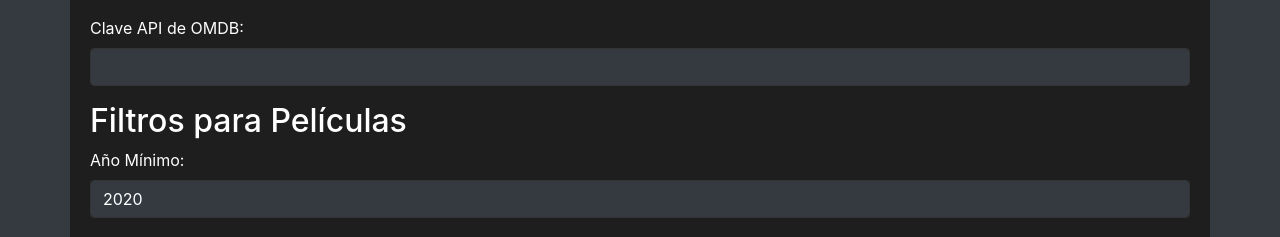
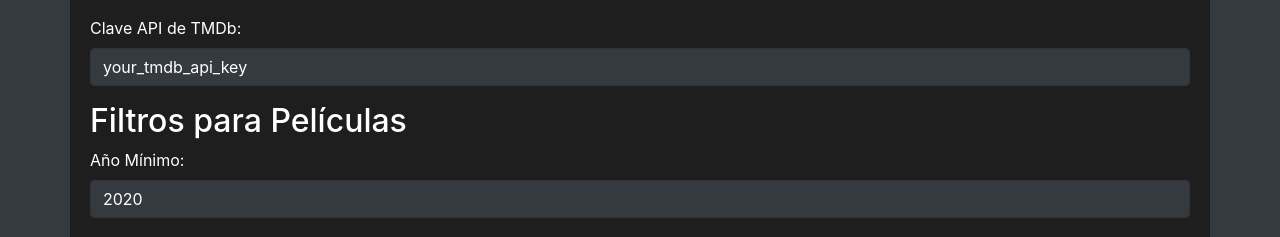
Before and after one commit to dazanestor/imdb_importer, a Flask app: page / in a window 1280 px wide. Shown: the part 796-1033 px from the top of the page. Run offline with Flask 2, Linux system fonts and the light colour scheme; data that the repository does not hold is empty; some libraries are stand-ins or nearby versions.

Commit message:
Update index.html

```diff
--- a/templates/index.html
+++ b/templates/index.html
@@ -59,8 +59,8 @@
                 </select>
             </div>
             <div class="form-group">
-                <label for="omdb_api_key">Clave API de OMDB:</label>
-                <input type="text" class="form-control bg-dark text-white" id="omdb_api_key" name="omdb_api_key" value="{{ config['omdb_api_key'] }}">
+                <label for="tmdb_api_key">Clave API de TMDb:</label>
+                <input type="text" class="form-control bg-dark text-white" id="tmdb_api_key" name="tmdb_api_key" value="{{ config['tmdb_api_key'] }}">
             </div>
             <h2>Filtros para Películas</h2>
             <div class="form-group">
```
